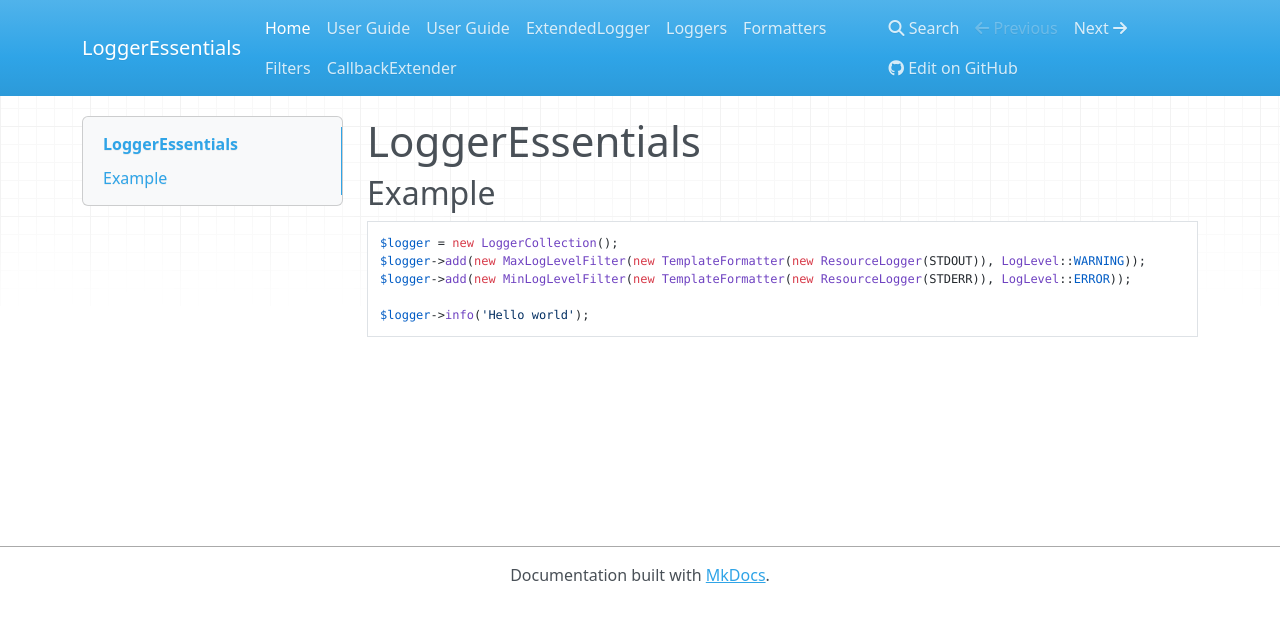
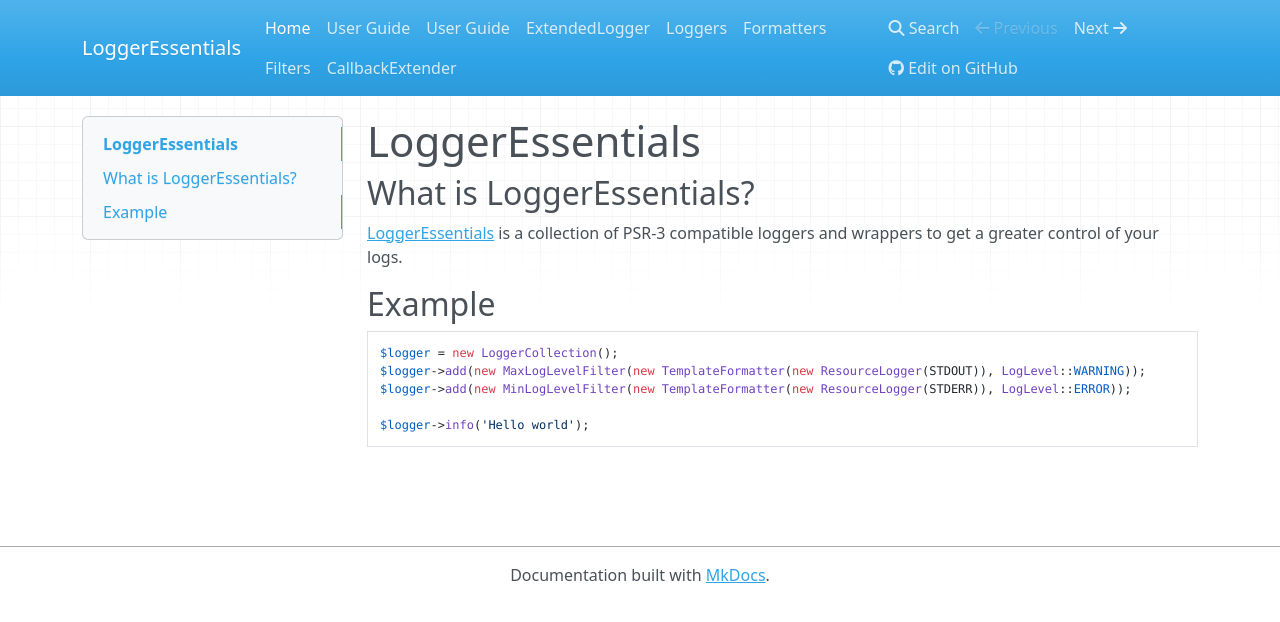
Before and after one commit to LoggerEssentials/LoggerEssentials, an MkDocs documentation site: the page built from docs/index.md, in a window 1280 px wide. Shown: the top 622 px of the page. Built offline with MkDocs 1.6.1, drawn with Linux system fonts in a browser that asks for light colours; nearby versions of some CDN libraries; old or Windows-style settings are respelled for this version of MkDocs.

Commit message:
Added some sort of documentation

```diff
--- a/docs/index.md
+++ b/docs/index.md
@@ -1,4 +1,8 @@
 # LoggerEssentials
+
+## What is LoggerEssentials?
+
+[LoggerEssentials](https://github.com/LoggerEssentials/LoggerEssentials) is a collection of PSR-3 compatible loggers and wrappers to get a greater control of your logs.
 
 ## Example
 
```
